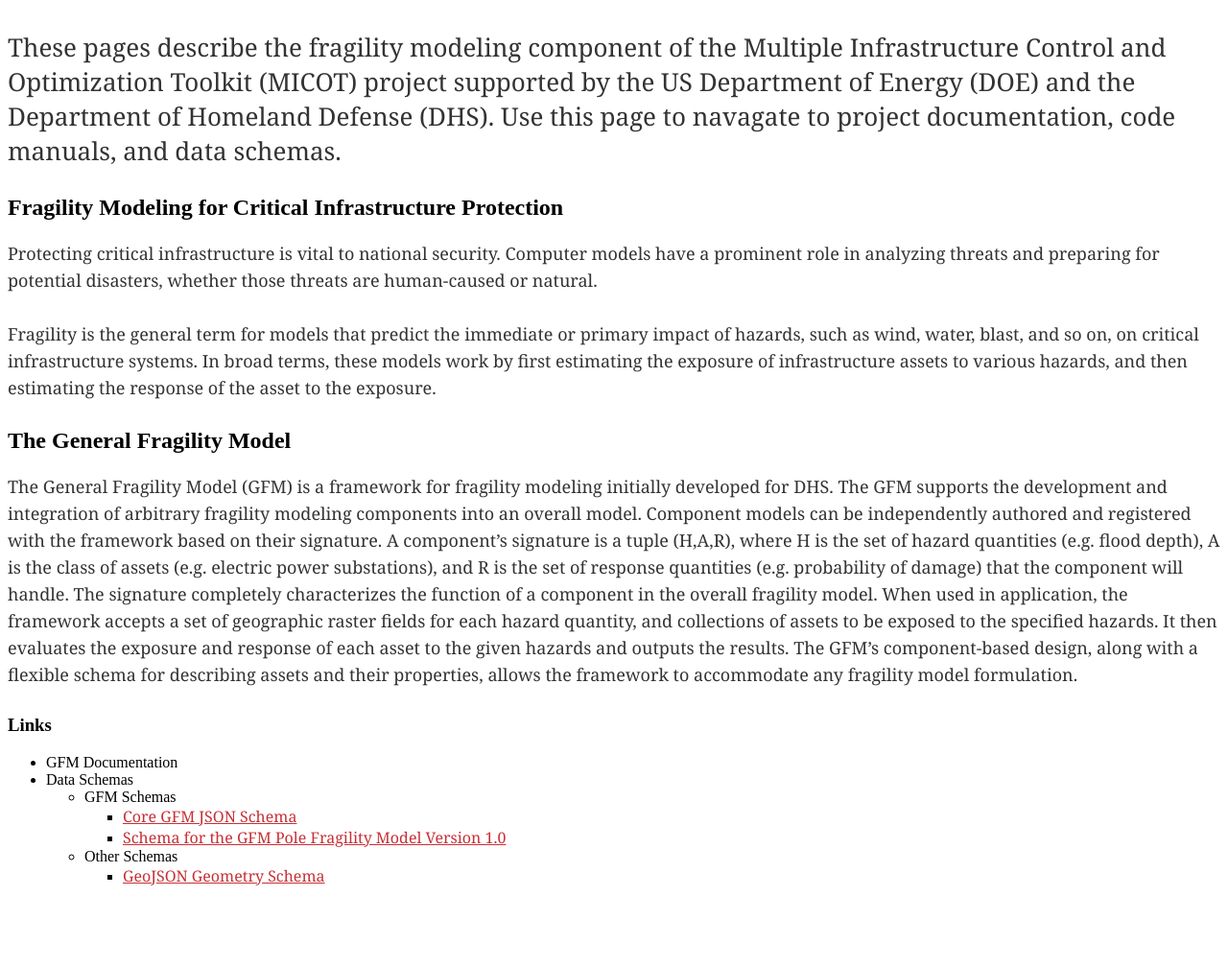
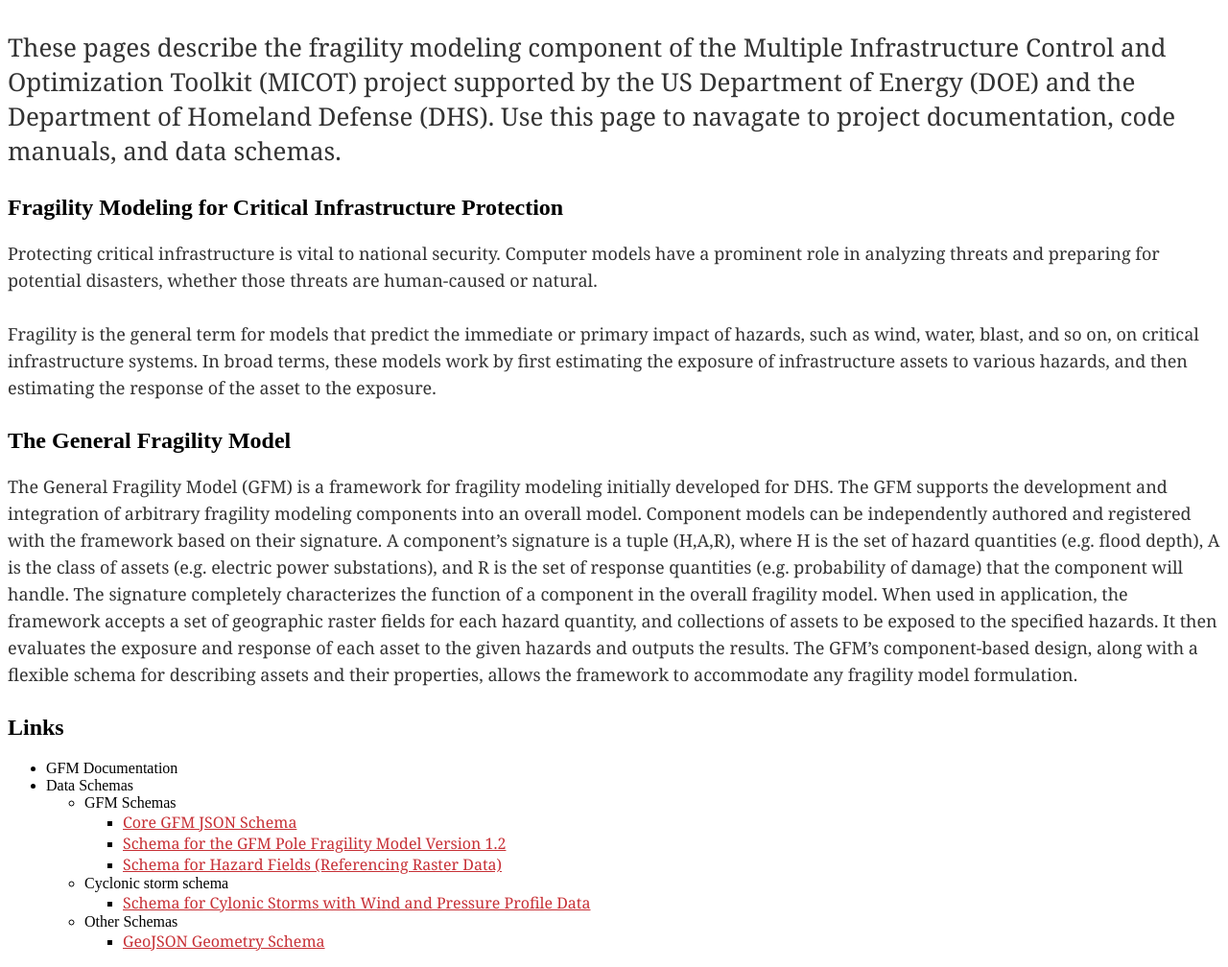
Before and after one commit to tscrawford/micot-fragility, a plain HTML site: page docs/index.html in a window 1280 px wide. Shown: the part 85-1093 px from the top of the page at 96% size. Before the commit the page ends 1025 px from the top, so only its background shows below. Drawn offline with Linux system fonts and the light colour scheme.

Commit message:
Index web page updated.

```diff
--- a/docs/index.html
+++ b/docs/index.html
@@ -19,7 +19,7 @@
     <p>
         The General Fragility Model (GFM) is a framework for fragility modeling initially developed for DHS. The GFM supports the development and integration of arbitrary fragility modeling components into an overall model. Component models can be independently authored and registered with the framework based on their signature. A component’s signature is a tuple (H,A,R), where H is the set of hazard quantities (e.g. flood depth), A is the class of assets (e.g. electric power substations), and R is the set of response quantities (e.g. probability of damage) that the component will handle. The signature completely characterizes the function of a component in the overall fragility model. When used in application, the framework accepts a set of geographic raster fields for each hazard quantity, and collections of assets to be exposed to the specified hazards. It then evaluates the exposure and response of each asset to the given hazards and outputs the results. The GFM’s component-based design, along with a flexible schema for describing assets and their properties, allows the framework to accommodate any fragility model formulation.
     </p>
-    <h3>Links</h3>
+    <h2>Links</h3>
     <ul>
         <li>GFM Documentation</li>
         <li>Data Schemas
@@ -27,12 +27,23 @@
             <li>GFM Schemas
                 <ul>
                     <li>
-                        <a href="schemas/GFM_schema.json">Core GFM JSON Schema</a>
+                        <a href="schemas/GFM_schema_1.2.json">Core GFM JSON Schema</a>
                     </li>
                     <li>
-                        <a href="schemas/GFM_pole_fragility_schema_v1.json">Schema for the GFM Pole Fragility Model Version 1.0</a>
+                        <a href="schemas/GFM_pole_fragility_schema_v1.json">Schema for the GFM Pole Fragility Model Version 1.2</a>
+                    </li>
+                    <li>
+                        <a href="schemas/hazard_schema.json">Schema for Hazard Fields (Referencing Raster Data)</a>
+                    </li>
+                 </ul>
+            <li>Cyclonic storm schema
+                <ul>
+                    <li>
+                        <a href="schemas/storm_schema.json">Schema for Cylonic Storms with Wind and Pressure Profile Data</a>
                     </li>
                 </ul>
+            </li>
+
             <li>Other Schemas
                 <ul>
                     <li>
```
